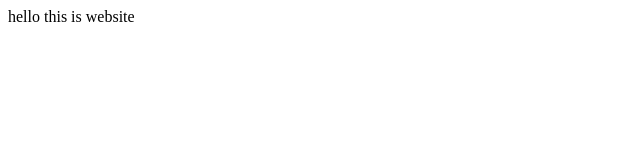
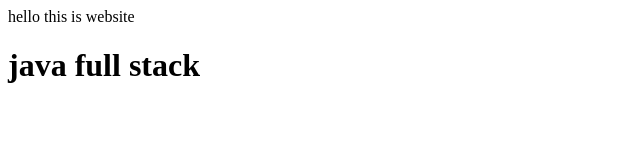
Before and after one commit to SREEJACHEVULA/my-portfolio, a plain HTML site: page index.html in a window 1280 px wide. Shown: the whole page, without its empty margins (0-640 px from the left). Drawn offline with Linux system fonts and the light colour scheme.

Commit message:
added my website

```diff
--- a/index.html
+++ b/index.html
@@ -1 +1,2 @@
 hello this is website
+<h1>java full stack</h1>
```
